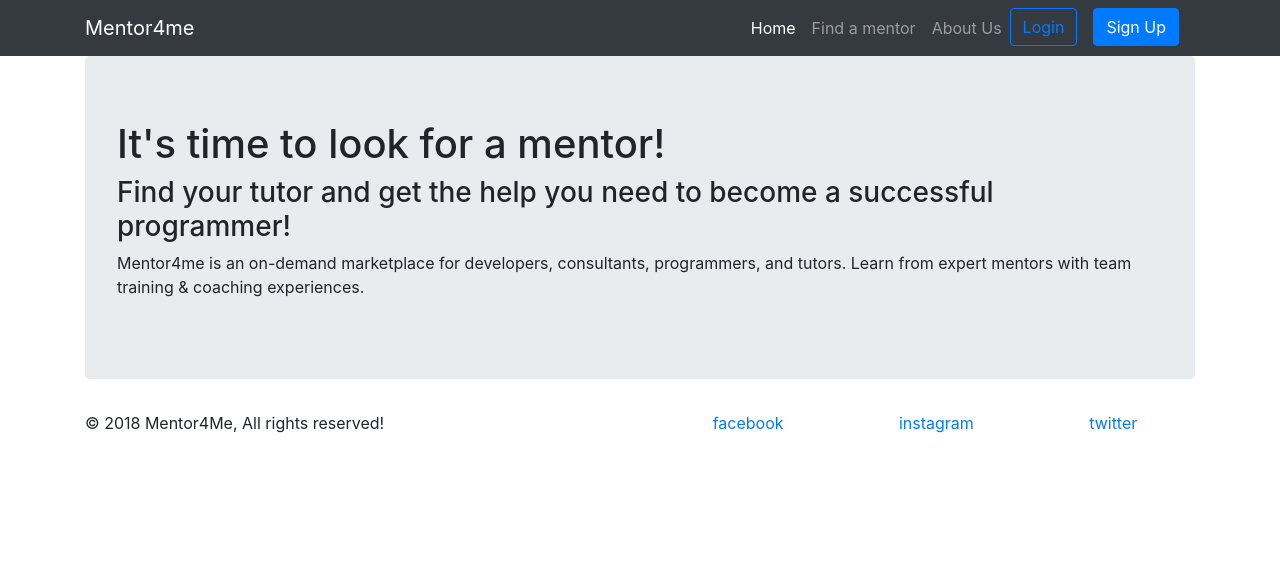
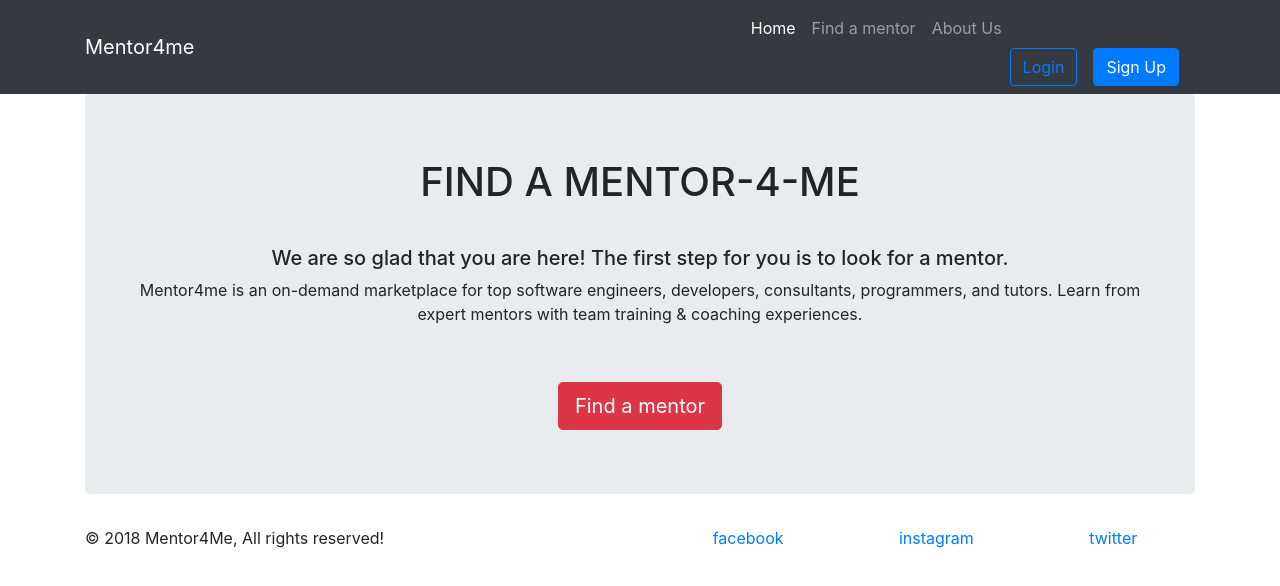
Before and after one commit to 8-27-a/final-project, a React (Create React App) app in the folder client/: page / in a window 1280 px wide. Shown: the top 586 px of the page. Built offline with nearby package versions, Linux system fonts and the light colour scheme.

Commit message:
landing page updated with a button linked to find a mentor

```diff
--- a/client/public/index.html
+++ b/client/public/index.html
@@ -22,7 +22,7 @@
       work correctly both with client-side routing and a non-root public URL.
       Learn how to configure a non-root public URL by running `npm run build`.
     -->
-  <title>React App</title>
+  <title>Mentor4me</title>
 </head>
 
 <body>
--- a/client/src/App.js
+++ b/client/src/App.js
@@ -3,6 +3,7 @@ import { BrowserRouter as Router, Route } from "react-router-dom";
 import Header from "./components/Header";
 import Footer from "./components/Footer";
 import {
+  About,
   Dashboard,
   Home,
   Login,
@@ -20,6 +21,7 @@ class App extends Component {
         <React.Fragment>
           <Header brand="Mentor4me" />
           <Route exact path="/" component={Home} />
+          <Route exact path="/about" component={About} />
           <Route exact path="/mentors" component={Mentors} />
           <Route exact path="/mentor/:id" component={Mentor} />
           <Route exact path="/student/:id" component={Student} />
--- a/client/src/components/Card/index.js
+++ b/client/src/components/Card/index.js
@@ -1,7 +1,7 @@
 import React from "react";
 import { Link } from "react-router-dom";
 
-const Card = ({ first, last, imgUrl, summary, bio, userId }) => (
+const Card = ({ first, last, role, imgUrl, summary, bio, userId }) => (
   <div className="card">
     <img
       className="mt-5 mx-auto rounded-circle"
@@ -11,10 +11,10 @@ const Card = ({ first, last, imgUrl, summary, bio, userId }) => (
       width="250"
     />
     <div className="card-body">
-      <h5 className="card-title">{first + " " + last}</h5>
+      <h5 className="card-title">{`${first} ${last}`}</h5>
       <p className="card-text">{summary}</p>
       <p className="card-text">{bio}</p>
-      <Link to={`/appointment/${userId}`} className="btn btn-primary">
+      <Link to={`/dashboard/${role}`} className="btn btn-primary">
         Book Appointment?
       </Link>
 
--- a/client/src/components/Forms/Profile.js
+++ b/client/src/components/Forms/Profile.js
@@ -121,6 +121,13 @@ const Profile = props => {
       >
         Save Changes
       </button>
+      <button
+        className="btn btn-danger mb-5 ml-5"
+        type="submit"
+        onClick={props.onSubmit}
+      >
+        Delete Account
+      </button>
       {!!props.success && (
         <div className="alert alert-success">{props.success}</div>
       )}
--- a/client/src/components/Header/index.js
+++ b/client/src/components/Header/index.js
@@ -75,10 +75,10 @@ class Header extends Component {
               {this.state.isAuth ? (
                 <React.Fragment>
                   <li className="nav-item dropdown">
-                    <a
+                    <Link
                       className="nav-link dropdown-toggle"
                       data-toggle="dropdown"
-                      href="#"
+                      to="#"
                       role="button"
                       aria-haspopup="true"
                       aria-expanded="false"
@@ -93,7 +93,7 @@ class Header extends Component {
                         }
                         alt=""
                       />
-                    </a>
+                    </Link>
                     <div className="dropdown-menu">
                       <Link className="dropdown-item" to="/dashboard">
                         Dashboard
--- a/client/src/components/List/index.js
+++ b/client/src/components/List/index.js
@@ -1,6 +1,6 @@
 import React from "react";
 import { Link } from "react-router-dom";
-import { Image } from "react-bootstrap";
+import "./style.css"
 
 const List = ({ userId, first, last, imgUrl, summary, bio }) => (
   <div className="list-group ">
@@ -16,16 +16,17 @@ const List = ({ userId, first, last, imgUrl, summary, bio }) => (
             alt={`${first} ${last}`}
           />
         </div>
-        <div className="col-md-6">
-          <h3 className="mb-4">{`${first} ${last}`}</h3>
-          <h5 className="mb-2">{summary}</h5>
+        <div className="col-md-7">
+          <h3>{`${first} ${last}`}</h3>
+          <h5>{summary}</h5>
           <small>{bio}</small>
         </div>
-        <div className="col-md-3">
+        <div className="col-md-2">
           <Link to={`/mentor/${userId}`} className="btn btn-primary">
             Mentor Profile
           </Link>
         </div>
+
       </div>
     </Link>
   </div>
--- /dev/null
+++ b/client/src/components/List/style.css
@@ -0,0 +1,3 @@
+.list-group {
+  height: 250px;
+}
--- /dev/null
+++ b/client/src/containers/About.js
@@ -0,0 +1,17 @@
+import React, { Component } from "react";
+import { NavLink, Link } from "react-router-dom";
+// import "./About.css"
+
+class About extends Component {
+  render() {
+    return (
+      <div>
+        <h1 className="text-center">
+        About Us
+        </h1>
+      </div>
+    );
+  }
+}
+
+export default About;
--- /dev/null
+++ b/client/src/containers/Home.css
@@ -0,0 +1,15 @@
+
+body {
+}
+
+.jumbotron {
+  text-align: center;
+}
+
+.btn {
+  margin-top: 40px;
+}
+
+h5 {
+  margin-top: 40px;
+}
--- a/client/src/containers/Home.js
+++ b/client/src/containers/Home.js
@@ -1,25 +1,22 @@
 import React, { Component } from "react";
+import { NavLink, Link } from "react-router-dom";
 import Jumbotron from "../components/Jumbotron";
+import "./Home.css";
 
 class Home extends Component {
-  state = {};
-
   render() {
     return (
       <div className="container">
-        <Jumbotron
-          title="It's time to look for a mentor!"
-          className="text-center"
-        >
-          <h3>
-            Find your tutor and get the help you need to become a successful
-            programmer!
-          </h3>
-          <p>
-            Mentor4me is an on-demand marketplace for developers, consultants,
-            programmers, and tutors. Learn from expert mentors with team
-            training & coaching experiences.
-          </p>
+        <Jumbotron title="FIND A MENTOR-4-ME" className="jumbotron">
+          <h5 className="text-center">
+            We are so glad that you are here! The first step for you is to look
+            for a mentor.
+           </h5>
+          <p> Mentor4me is an on-demand marketplace for top software engineers, developers, consultants, programmers, and tutors. Learn from expert mentors with team training & coaching experiences. </p>
+
+          <NavLink className="btn btn-lg btn-danger mt-100" to="/mentors">
+            Find a mentor
+          </NavLink>
         </Jumbotron>
       </div>
     );
--- a/client/src/containers/index.js
+++ b/client/src/containers/index.js
@@ -1,4 +1,5 @@
 export { default as Home } from "./Home";
+export { default as About } from "./About";
 export { default as Register } from "./Register";
 export { default as Profile } from "./Profile";
 export { default as Mentors } from "./Mentors";
```
